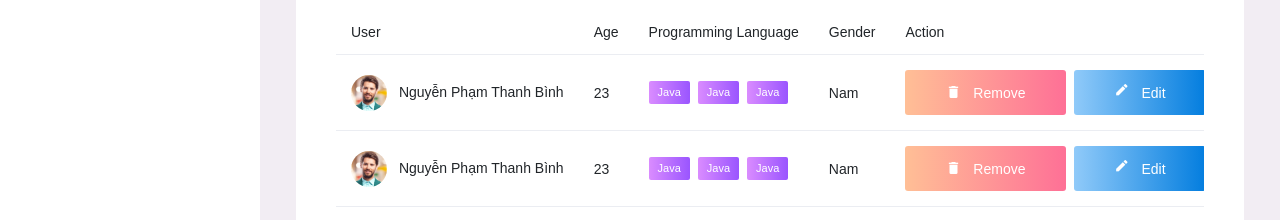
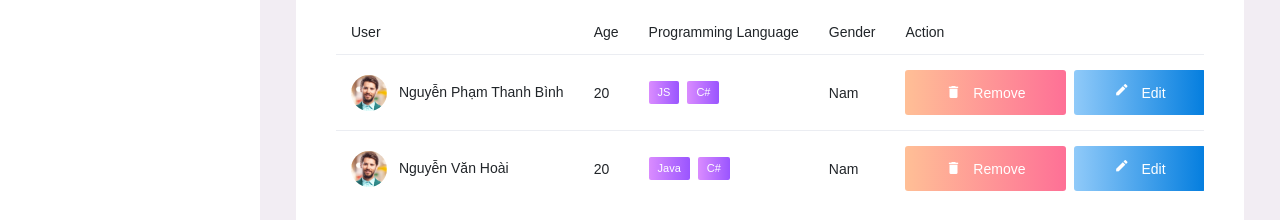
Before and after one commit to thanhbinh12i/learn-vuejs, a Vue app in the folder learn-vuex-form/: page / in a window 1280 px wide. Shown: the part 579-799 px from the top of the page. Built offline with nearby package versions, Linux system fonts and the light colour scheme; a web font is replaced by a local one.

Commit message:
[learn vuex] render user list

```diff
--- a/learn-vuex-form/package.json
+++ b/learn-vuex-form/package.json
@@ -12,7 +12,8 @@
   "dependencies": {
     "@mdi/font": "^7.4.47",
     "sass": "^1.83.0",
-    "vue": "^3.5.13"
+    "vue": "^3.5.13",
+    "vuex": "^4.0.2"
   },
   "devDependencies": {
     "@eslint/js": "^9.14.0",
--- a/learn-vuex-form/src/components/UserItem.vue
+++ b/learn-vuex-form/src/components/UserItem.vue
@@ -2,15 +2,18 @@
   <tr>
     <td>
       <img :src="face1" class="mr-2" alt="image" />
-      Nguyễn Phạm Thanh Bình
+      {{ user.name }}
     </td>
-    <td>23</td>
+    <td>{{ user.age }}</td>
     <td>
-      <label class="badge badge-gradient-primary mr-2">Java</label>
-      <label class="badge badge-gradient-primary mr-2">Java</label>
-      <label class="badge badge-gradient-primary mr-2">Java</label>
+      <label
+        v-for="(item, index) in user.programmingLanguage"
+        class="badge badge-gradient-primary mr-2"
+        :key="index"
+        >{{ item }}</label
+      >
     </td>
-    <td>Nam</td>
+    <td>{{ user.gender }}</td>
     <td>
       <button type="button" class="mr-2 btn btn-gradient-danger btn-icon-text">
         <i class="mdi mdi-delete btn-icon-prepend"></i> Remove
@@ -24,6 +27,11 @@
 
 <script setup>
 import face1 from "../assets/images/faces/face1.jpg";
+defineProps({
+  user: {
+    type: Object,
+  },
+});
 </script>
 
 <style></style>
--- a/learn-vuex-form/src/components/UserList.vue
+++ b/learn-vuex-form/src/components/UserList.vue
@@ -1,20 +1,36 @@
 <template>
   <tbody>
-    <user-item></user-item>
-    <user-item></user-item>
-    <user-item></user-item>
-    <user-item></user-item>
-    <user-item></user-item>
+    <user-item
+      v-for="(user, index) in userList"
+      :key="index"
+      :user="user"
+    ></user-item>
   </tbody>
 </template>
 
 <script>
 import UserItem from "./UserItem.vue";
+import { mapState } from "vuex";
+
 export default {
   components: {
     UserItem,
   },
+  // computed: mapState(["userList"]),
+  computed: {
+    ...mapState({
+      userList: (state) => state.userList,
+    }),
+  },
 };
+//script setup
+// import { computed } from 'vue';
+// import { useStore } from 'vuex';
+// import UserItem from './UserItem.vue';
+
+// const store = useStore();
+
+// const userList = computed(() => store.state.userList);
 </script>
 
 <style></style>
--- a/learn-vuex-form/src/main.js
+++ b/learn-vuex-form/src/main.js
@@ -1,9 +1,39 @@
 import { createApp } from "vue";
+import { createStore } from 'vuex'
+
 import App from "./App.vue";
 
 import AppModal from "./components/AppModal.vue";
+const store = createStore({
+  state() {
+    return {
+      userList: [
+        {
+          "id": 1,
+          "name": "Nguyễn Phạm Thanh Bình",
+          "avatar": "hinh",
+          "age": 20,
+          "description": "thân thiện , hoc hỏi nhanh",
+          "programmingLanguage": ["JS", "C#"],
+          "gender": "Nam",
+          "type": "ADMIN"
+        },
+        {
+          "id": 2,
+          "name": "Nguyễn Văn Hoài",
+          "avatar": "hinh",
+          "age": 20,
+          "description": "thân thiện , hoc hỏi nhanh",
+          "programmingLanguage": ["Java", "C#"],
+          "gender": "Nam",
+          "type": "CLIENT"
+        }
+      ]
+    }
+  },
+})
 const app = createApp(App);
 
 app.component("app-modal", AppModal);
-
+app.use(store)
 app.mount("#app");
```
Also changed, not shown: 1 other file (tests, documents, lock files or other folders).
